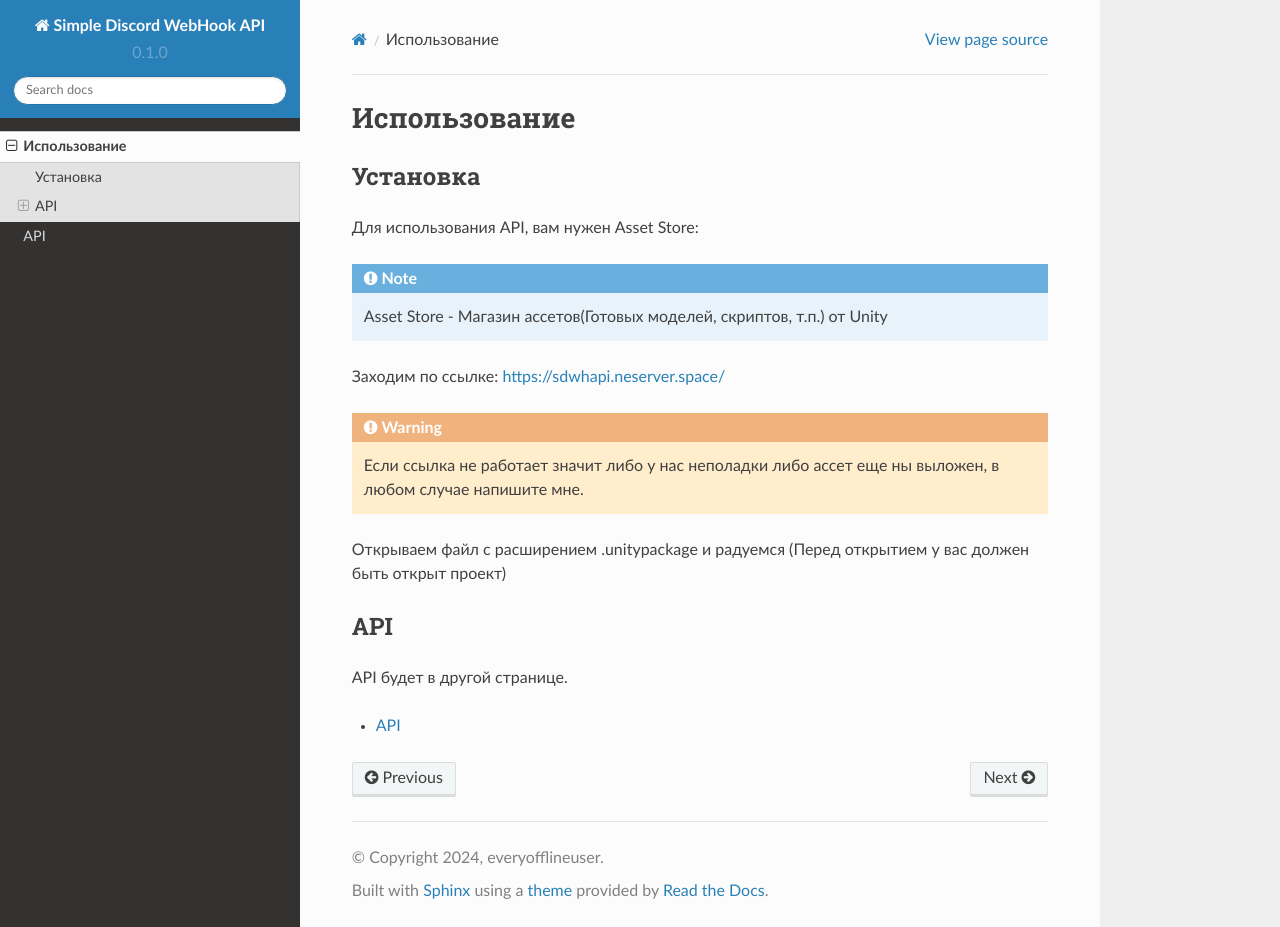
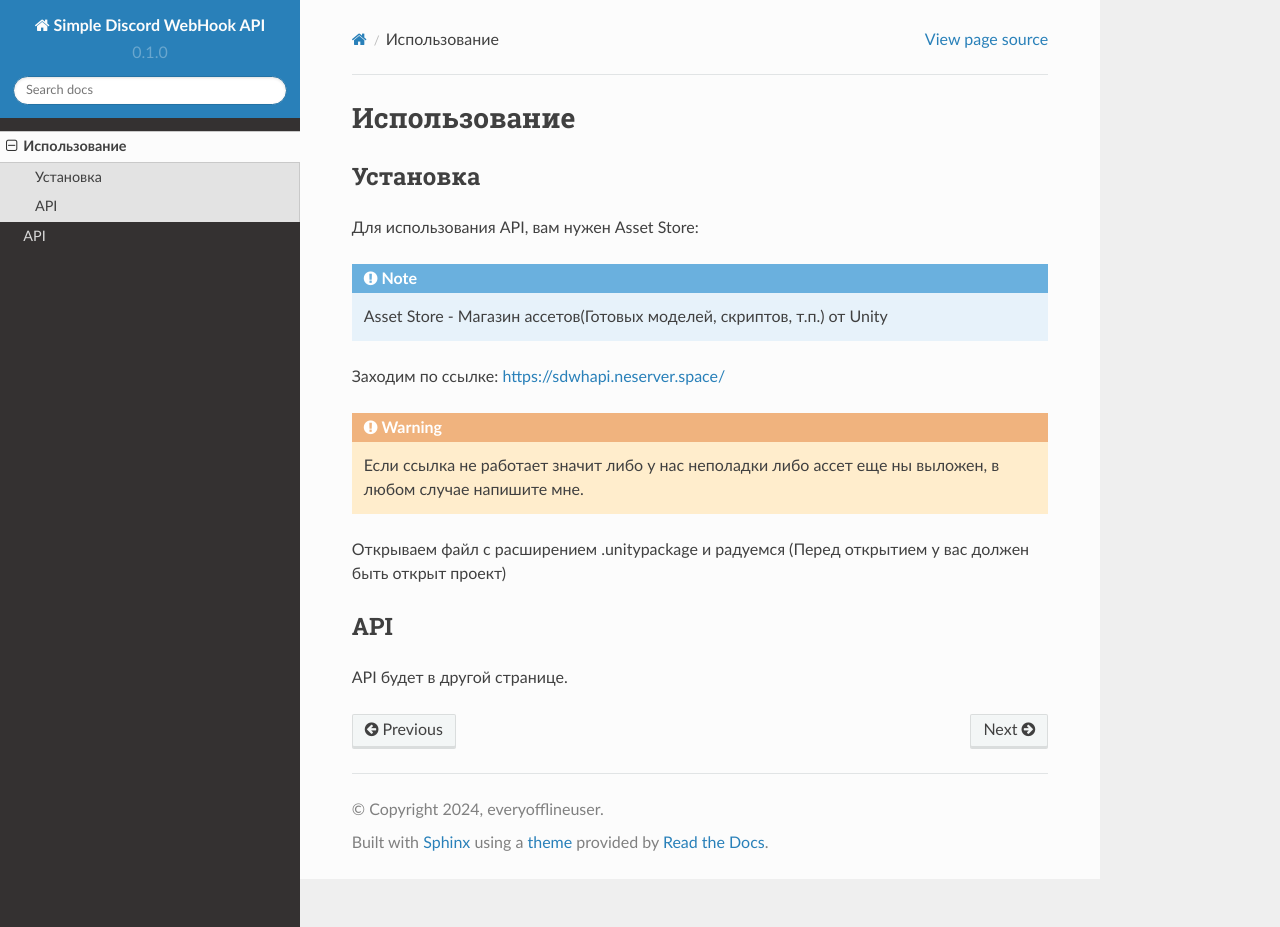
Before and after one commit to NeAleks18/simpledswebhookdocs, a Sphinx documentation site: the page built from docs/source/usage.rst, in a window 1280 px wide and 927 px high. Built offline with Sphinx 7.4.7 and the Read the Docs theme 2.0.0, drawn with Linux system fonts in a browser that asks for light colours.

Commit message:
Update usage.rst

```diff
--- a/docs/source/usage.rst
+++ b/docs/source/usage.rst
@@ -24,7 +24,3 @@
 ----------------
 
 API будет в другой странице.
-
-.. toctree::
-
-   api
```
